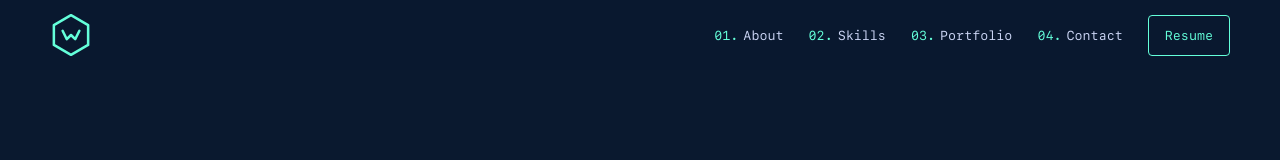
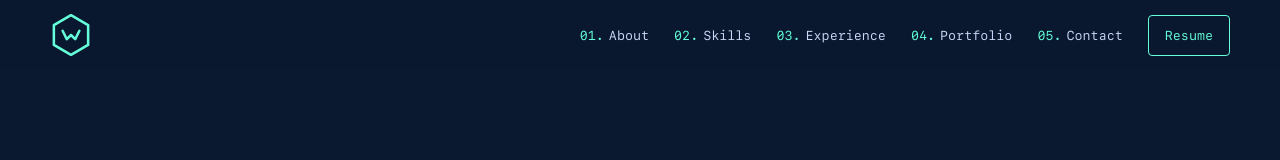
Before and after one commit to wassim-itani/Personal-Website, a React (Create React App) app: page / in a window 1280 px wide. Shown: the top 160 px of the page. Built offline with nearby package versions, Linux system fonts and the light colour scheme.

Commit message:
Add experience nav item

```diff
--- a/src/js/data.js
+++ b/src/js/data.js
@@ -1,4 +1,9 @@
-import { bloggingSystem,todoApp, blogrClone, agencyLanding } from "../assets/images";
+import {
+  bloggingSystem,
+  todoApp,
+  blogrClone,
+  agencyLanding,
+} from "../assets/images";
 
 export const navMenuData = [
   {
@@ -8,6 +13,10 @@ export const navMenuData = [
   {
     href: "#skills",
     text: "Skills",
+  },
+  {
+    href: "#experience",
+    text: "Experience",
   },
   {
     href: "#portfolio",
```
